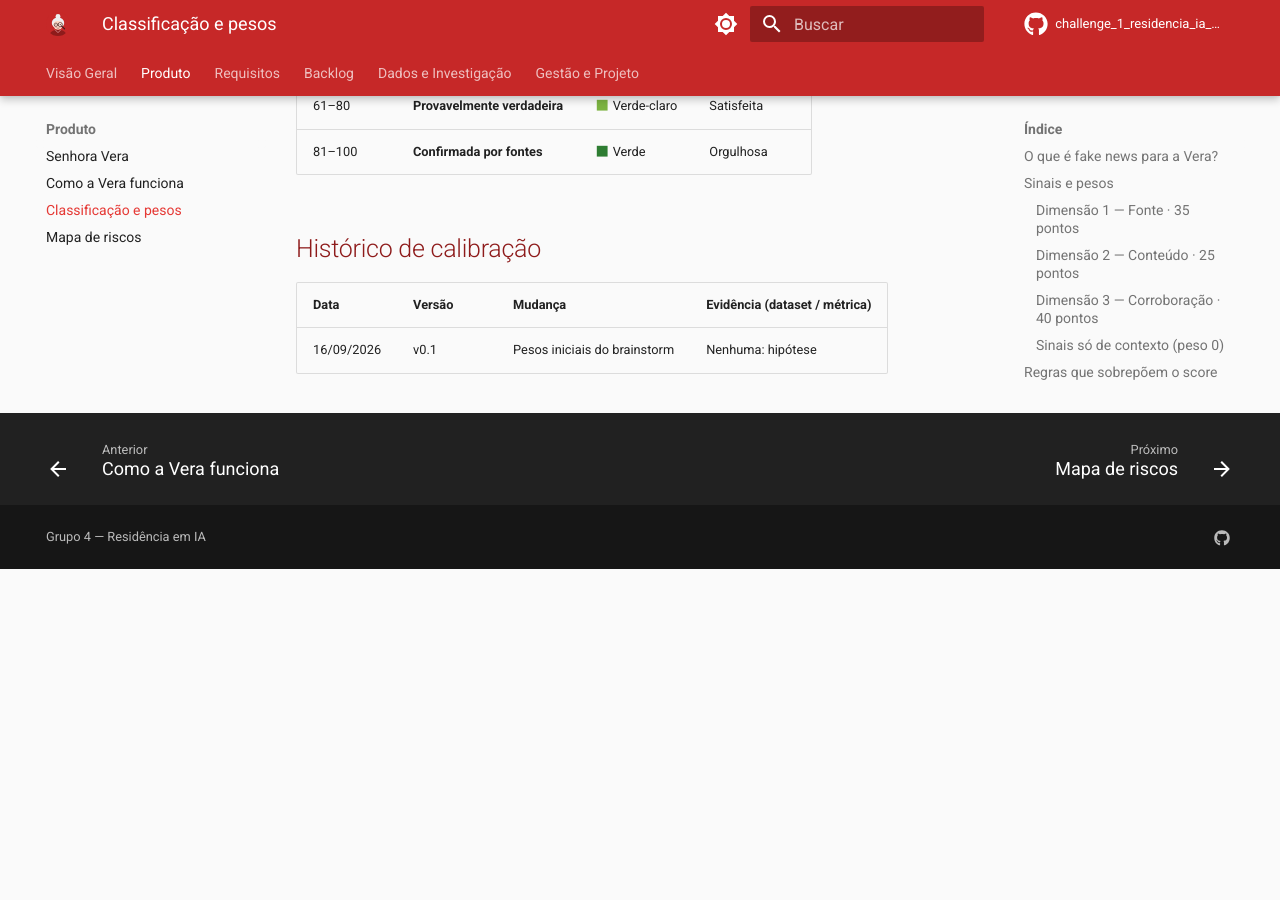
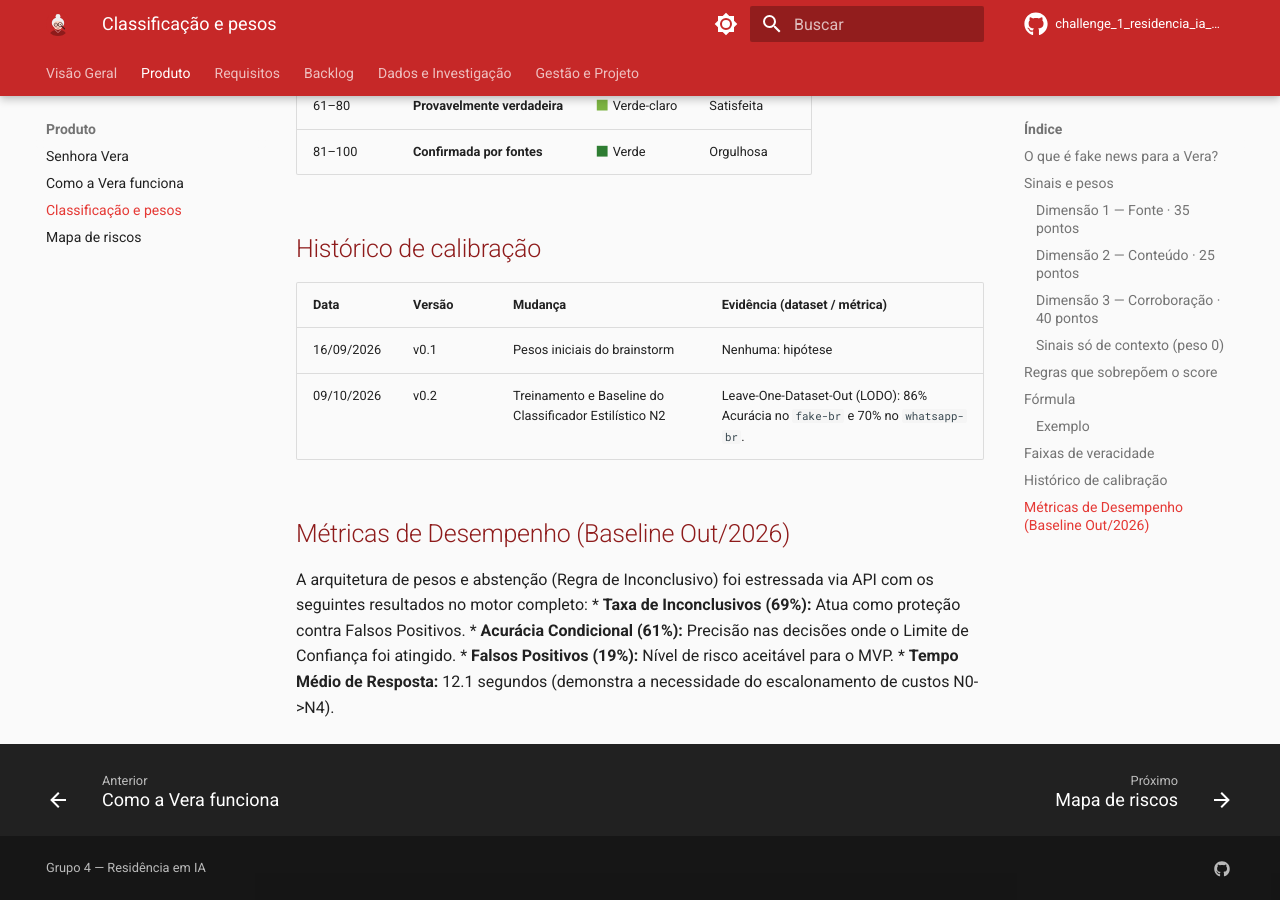
Before and after one commit to Challenge-1-Grupo-04-Residencia/challenge_1_residencia_ia_grupo_4, an MkDocs documentation site: the page built from docs/produto/classificacao.md, in a window 1280 px wide and 900 px high, scrolled down 5224 px. Built offline with MkDocs 1.6.1 and Material for MkDocs 9.7.7, drawn with Linux system fonts in a browser that asks for light colours; comment, search, counter and statistics services are not loaded; before the commit the page ends 5793 px from its top, so only the background shows below that.

Commit message:
docs(relatorio): registra vies de acentuacao e metricas do modelo N2 e testes do motor

```diff
--- a/docs/produto/classificacao.md
+++ b/docs/produto/classificacao.md
@@ -154,3 +154,11 @@ responde **"Provavelmente falsa"**, com a dificuldade **Mediano**.
 | Data | Versão | Mudança | Evidência (dataset / métrica) |
 | --- | --- | --- | --- |
 | 16/09/2026 | v0.1 | Pesos iniciais do brainstorm | Nenhuma: hipótese |
+| 09/10/2026 | v0.2 | Treinamento e Baseline do Classificador Estilístico N2 | Leave-One-Dataset-Out (LODO): 86% Acurácia no `fake-br` e 70% no `whatsapp-br`. |
+
+## Métricas de Desempenho (Baseline Out/2026)
+A arquitetura de pesos e abstenção (Regra de Inconclusivo) foi estressada via API com os seguintes resultados no motor completo:
+* **Taxa de Inconclusivos (69%):** Atua como proteção contra Falsos Positivos.
+* **Acurácia Condicional (61%):** Precisão nas decisões onde o Limite de Confiança foi atingido.
+* **Falsos Positivos (19%):** Nível de risco aceitável para o MVP.
+* **Tempo Médio de Resposta:** 12.1 segundos (demonstra a necessidade do escalonamento de custos N0->N4).
```
Also changed, not shown: docs/datasets.md (+9 -0 lines).
